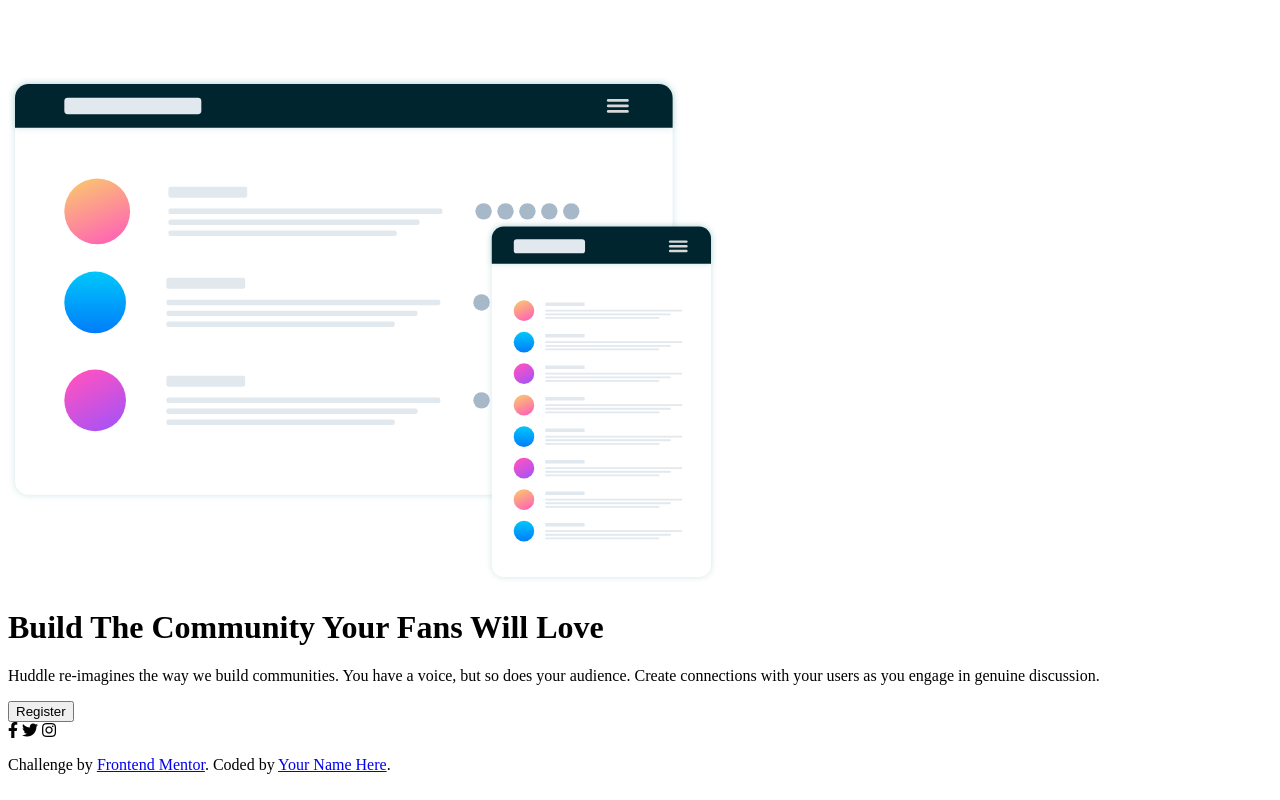
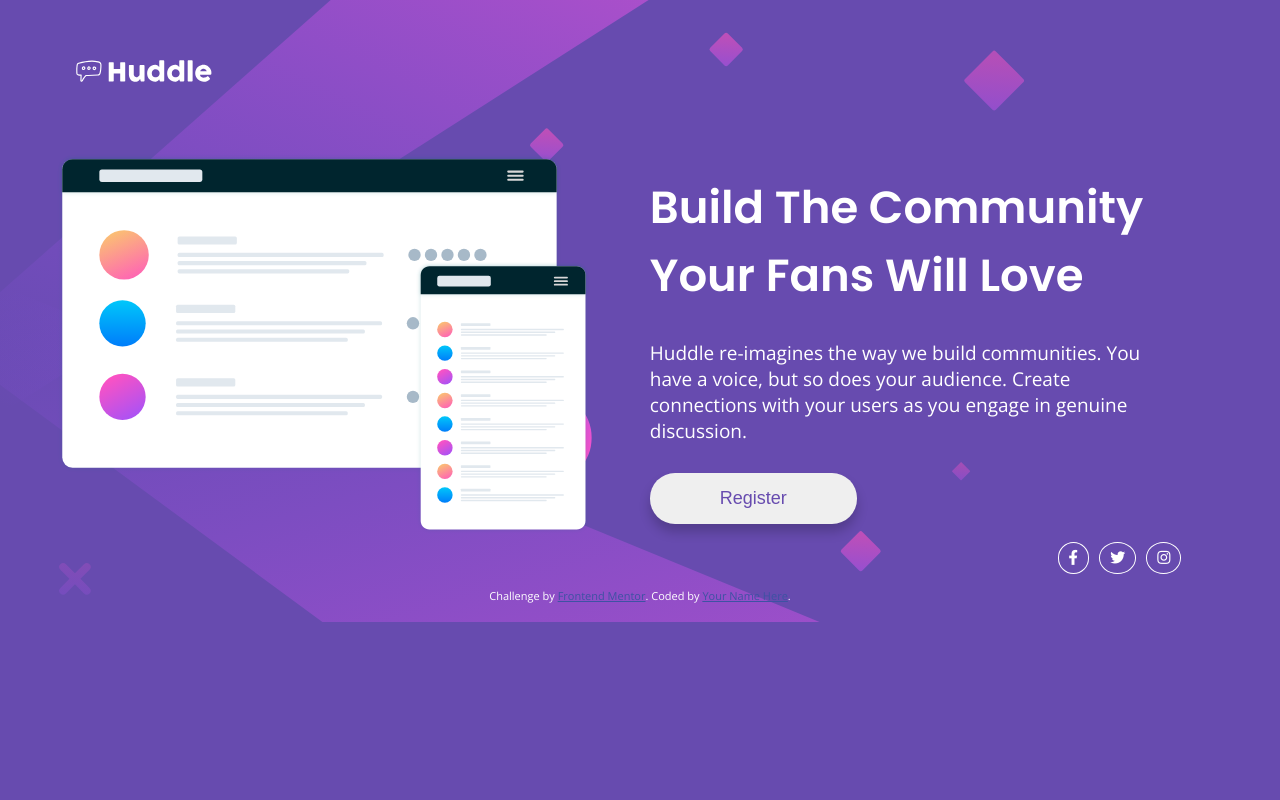
Before and after one commit to bwritam/huddle-landing-page-with-single-introductory-section-master, a plain HTML site: page index.html in a window 1280 px wide. Drawn offline with nearby package versions, Linux system fonts and the light colour scheme.

Commit message:
first commit

```diff
--- a/index.html
+++ b/index.html
@@ -15,11 +15,15 @@
       <img class="img-logo" src="images/logo.svg">
     </div>
     <div class="middle">
-      <img class= "big-image" src="images/illustration-mockups.svg">
-      <h1>Build The Community Your Fans Will Love</h1>
-      <p>Huddle re-imagines the way we build communities. You have a voice, but so does your audience.
-      Create connections with your users as you engage in genuine discussion.</p>
-      <button class="btn">Register</button>
+      <div class="middle-1">
+        <img class= "big-image" src="images/illustration-mockups.svg">
+      </div>
+      <div class="middle-2">
+        <h1>Build The Community Your Fans Will Love</h1>
+        <p>Huddle re-imagines the way we build communities. You have a voice, but so does your audience.
+        Create connections with your users as you engage in genuine discussion.</p>
+        <button class="btn">Register</button>
+      </div>
     </div>
     <div class="bottom">
       <i class="icons fab fa-facebook-f"></i>
--- a/style.css
+++ b/style.css
@@ -1,6 +1,6 @@
-
+/* -----------------Google Fonts---------------- */
 @import url('https://fonts.googleapis.com/css2?family=Open+Sans&family=Poppins:wght@400;600&display=swap');
-
+/* -----------------------------------Mobile Version---------------------------------- */
 @media only screen and (max-width: 799px) {
 	body{
 	margin: 7%;
@@ -39,13 +39,13 @@ p{
 	padding-bottom: 50px;
 }
 .btn{
-	padding: 10px 70px;
-    border-radius: 20px;
-    font-size: 10px;
+	padding: 15px 70px;
+    border-radius: 25px;
+    font-size: 15px;
     color: hsl(257, 40%, 49%);
     border: none;
     cursor: pointer;
-    box-shadow: 0 2px 3px 0 rgba(0,0,0,0.2);
+    box-shadow: 0 8px 12px 0 rgba(0,0,0,0.2);
 }
 .btn:hover{
 	background-color: hsl(300, 69%, 71%);
@@ -71,3 +71,84 @@ p{
 .attribution { font-size: 11px; text-align: center; }
 .attribution a { color: hsl(228, 45%, 44%); }
 }
+
+/* ---------------------------------Desktop Version------------------------------- */
+@media only screen and (min-width: 800px) {
+body{
+	background-color: hsl(257, 40%, 49%);
+	color: #fff;
+	background-image: url('images/bg-desktop.svg');
+	background-repeat: no-repeat;
+	background-size: 80%;
+	padding: 25px;
+	text-align: center;
+	font-family: "Open Sans", sans-serif;
+}
+h1{
+	font-family: "Poppins", sans-serif;
+	font-size: 45px;
+}
+p{
+    font-size: 19px;
+    padding-bottom: 10px;
+}
+.middle{
+	display: grid;
+	grid-column-gap: 100px;
+	grid-template-columns: auto auto;
+}
+.logo{
+	text-align: left;
+}
+.img-logo{
+	width: 12%;
+    padding-left: 3%;
+    padding-top: 20px;
+    padding-bottom: 50px;
+}
+.middle-1{
+	text-align: left;
+}
+.middle-2{
+	text-align: left;
+	margin: 0 10%;
+	padding-left: 50px;
+}
+.big-image{
+	width: 135%;
+	padding-left: 6%;
+	padding-top: 10px;
+}
+.btn{
+	padding: 15px 70px;
+    border-radius: 25px;
+    font-size: 18px;
+    color: hsl(257, 40%, 49%);
+    border: none;
+    cursor: pointer;
+    box-shadow: 0 8px 12px 0 rgba(0,0,0,0.2);
+}
+.btn:hover{
+	background-color: hsl(300, 69%, 71%);
+	color: #fff;
+}
+.bottom{
+	padding-left: 79%;
+}
+.icons{
+  	border-radius: 100%;
+	border: solid 1px #fff;
+	line-height: 1.3;
+	padding: 5px 10px;
+	font-size: 15px;
+	margin: 3px;
+	cursor: pointer;
+}
+.icons:hover{
+	background-color: hsl(257, 40%, 49%);
+	color: hsl(300, 69%, 71%);
+	border: solid 1px hsl(300, 69%, 71%);
+}
+.attribution { font-size: 11px; text-align: center; }
+.attribution a { color: hsl(228, 45%, 44%); }
+}
```
